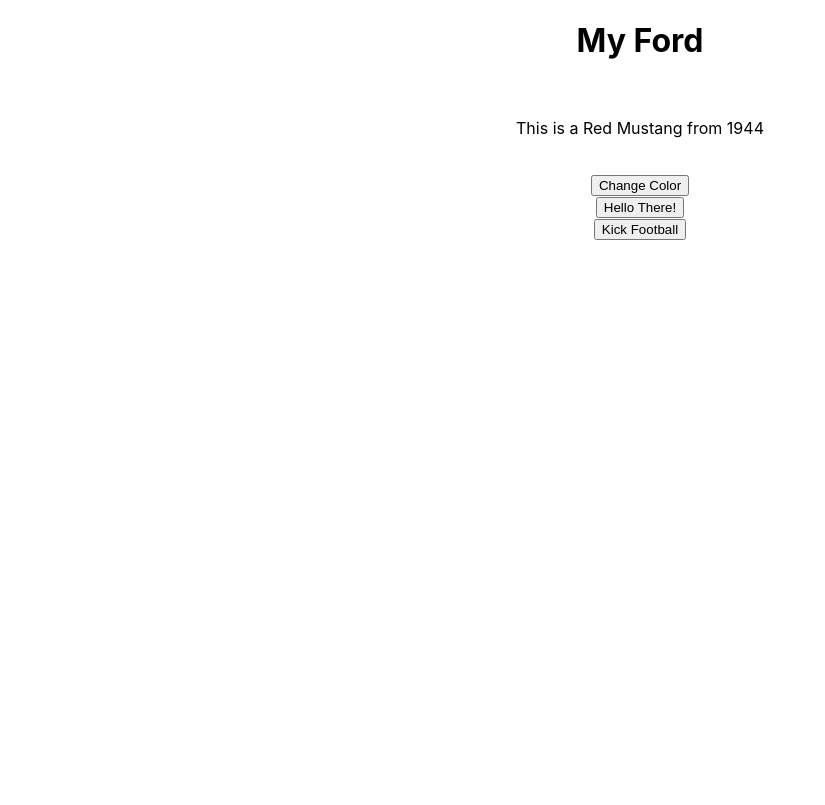
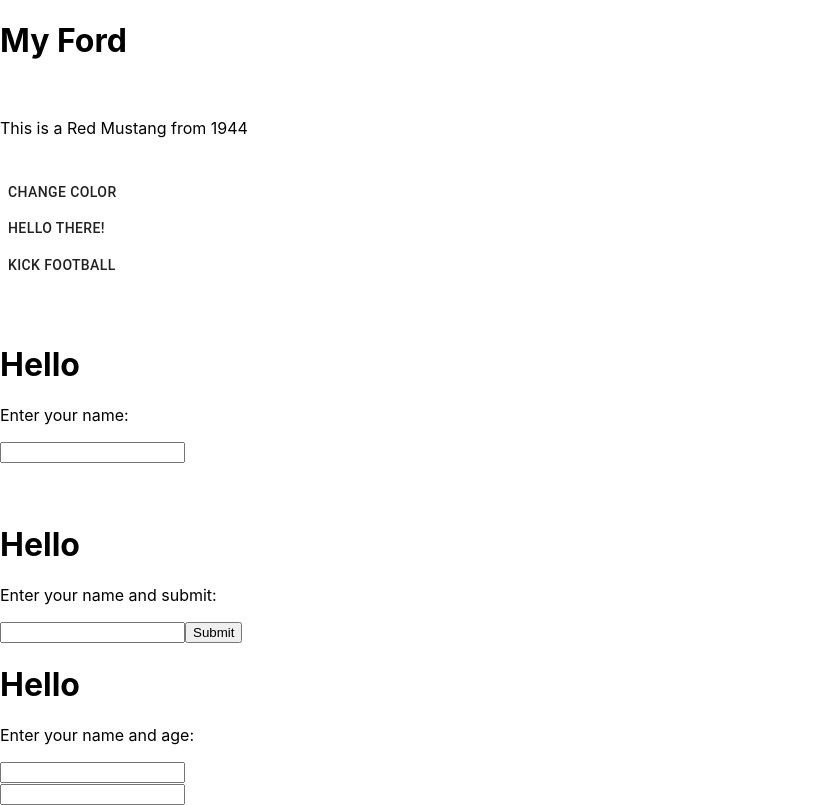
Before and after one commit to zwiadowca987/first-react-project, a React (Create React App) app: page / in a window 1280 px wide. Shown: the whole page, without its empty margins (0-825 px from the left). Built offline with nearby package versions, Linux system fonts and the light colour scheme.

Commit message:
#4 update

```diff
--- a/package.json
+++ b/package.json
@@ -4,6 +4,8 @@
   "version": "0.1.0",
   "private": true,
   "dependencies": {
+    "@material-ui/core": "^4.9.5",
+    "@material-ui/styles": "^4.9.0",
     "@testing-library/jest-dom": "^4.2.4",
     "@testing-library/react": "^9.4.1",
     "@testing-library/user-event": "^7.2.1",
--- a/src/App.css
+++ /dev/null
@@ -1,7 +0,0 @@
-#container {
-  text-align: center;
-}
-
-#text {
-/*  */
-}
--- a/src/App.js
+++ b/src/App.js
@@ -1,7 +1,20 @@
 import React from 'react';
-import './App.css';
+import {makeStyles} from '@material-ui/core/styles';
+import Button from '@material-ui/core/Button';
+
+const myStyles = makeStyles({
+	button: {
+		background: 'linear-gradient(45deg, #FE6B8B 30%, #FF8E53 90%)',
+		border: 0,
+		borderRadius: 3,
+		boxShadow: '0 3px 5px 2px rgba(255, 105, 135, .3)',
+		color: 'white',
+		height: 48,
+		padding: '0 30px',
+	},
+});
+
 class App extends React.Component {
-
 	constructor(props) {
 		super(props);
 
@@ -46,11 +59,6 @@
 			// 	<Content/>
 			// 	<br/>
 			//
-			// 	<table>
-			// 		<tbody>
-			// 		<tr>{this.state.data.map((person, i) => <TableRow key={i} data={person}/>)}</tr>
-			// 		</tbody>
-			// 	</table>
 			// </div>
 
 			<Car/>
@@ -78,16 +86,6 @@
 // 	}
 // }
 //
-// class TableRow extends React.Component {
-// 	render() {
-// 		return (
-// 			<tr>
-// 				<td>{this.props.data.id}</td>
-// 				<td>{this.props.data.name}</td>
-// 				<td>{this.props.data.age}</td>
-// 			</tr>
-// 		)
-// 	}
 // }
 
 class Car extends React.Component {
@@ -97,8 +95,12 @@
 			brand: "Ford",
 			model: "Mustang",
 			year: 1944,
-			color: "Red"
-		}
+			color: "Red",
+			username: '',
+			username2: '',
+			username3: '',
+			age: null,
+		};
 	}
 
 	present() {
@@ -115,9 +117,21 @@
 		if (rand > 50) alert("Goal!");
 		else alert("Miss!");
 	};
+	changeUsername = (event) => this.setState({username: event.target.value});
+	changeUsername2 = (event) => this.setState({username2: event.target.value});
+	mySubmitHandler = (event) => {
+		event.preventDefault();
+		alert('You are submitting ' + this.state.username2);
+	};
+	changeData = (event) => {
+		let nam = event.target.name;
+		let val = event.target.value;
+		this.setState({[nam]: val})
+	};
 
 	render() {
 		//return <h1>I am CAR ;)</h1>
+
 		return (
 			<div id="container">
 				<h1>My {this.state.brand}</h1>
@@ -128,14 +142,47 @@
 				</p>
 				<br/>
 
-				<button type="button" id="changeColor" onClick={this.changeColor}>Change Color</button>
+				{/*<button type="button" id="changeColor" onClick={this.changeColor}>Change Color</button>*/}
+				{/*<br/>*/}
+
+				{/*<button type="button" onClick={this.helloAnswear}>Hello There!</button>*/}
+				{/*<br/>*/}
+
+				{/*<button type="button" onClick={this.kick}>Kick Football</button>*/}
+				{/*<br/>*/}
+
+				<Button className={myStyles.button} onClick={this.changeColor}>Change Color</Button>
 				<br/>
 
-				<button type="button" onClick={this.helloAnswear}>Hello There!</button>
+				<Button className={myStyles.button} onClick={this.helloAnswear}>Hello There!</Button>
 				<br/>
 
-				<button type="button" onClick={this.kick}>Kick Football</button>
-				<br/>
+				<Button className={myStyles.button} onClick={this.kick}>Kick Football</Button>
+				<br/><br/><br/>
+
+				<form>
+					<h1>Hello {this.state.username}</h1>
+
+					<p>Enter your name: </p>
+
+					<input type='text' onChange={this.changeUsername}/>
+				</form>
+				<br/><br/>
+
+				<form onSubmit={this.mySubmitHandler}>
+					<h1>Hello {this.state.username2}</h1>
+					<p>Enter your name and submit:</p>
+					<input type='text' onChange={this.changeUsername2}/>
+					<input type='submit'/>
+				</form>
+
+				<form>
+					<h1>Hello {this.state.username3} {this.state.age}</h1>
+					<p>Enter your name and age:</p>
+					<input type='text' name='username3' onChange={this.changeData}/>
+					<br/>
+					<input type='number' name='age' onChange={this.changeData}/>
+				</form>
 
 			</div>
 		)
```
Also changed, not shown: 1 other file (tests, documents, lock files or other folders).
